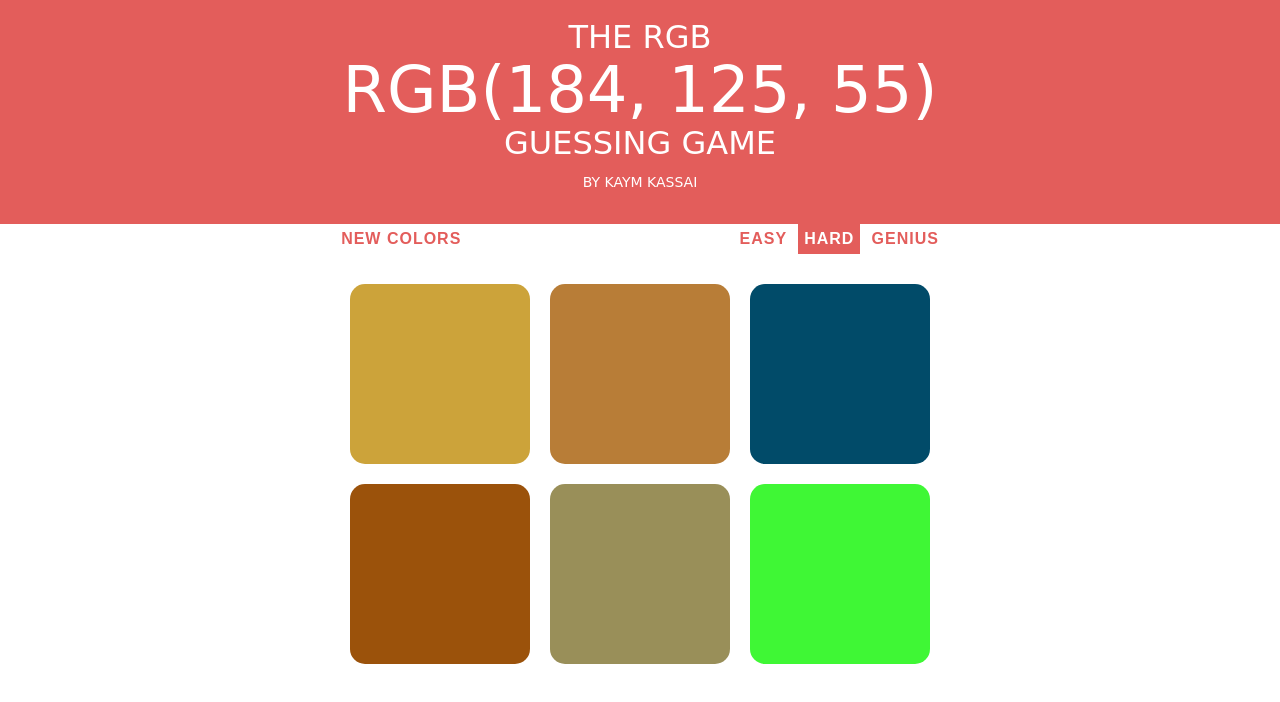
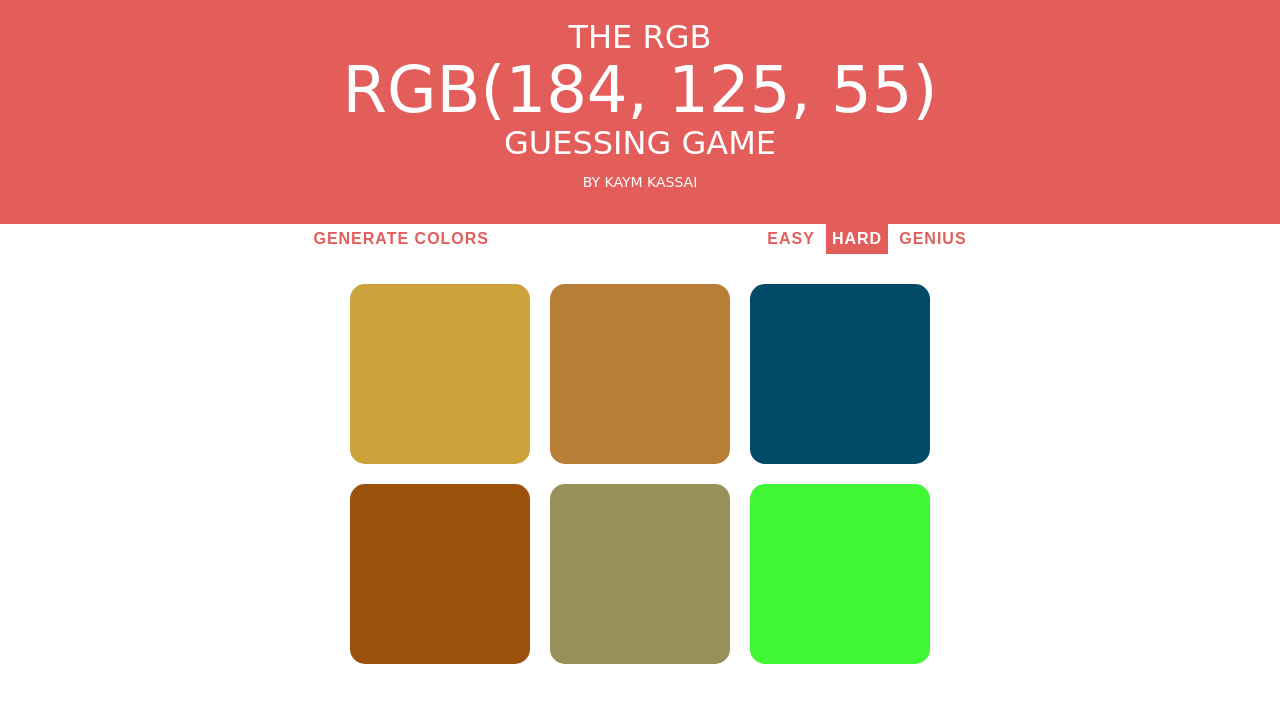
Before and after one commit to TheYMK/rgbgame, a plain HTML site: page index.html in a window 1280 px wide. Drawn offline with Linux system fonts and the light colour scheme; a web font is replaced by a local one.

Commit message:
third commit

```diff
--- a/index.html
+++ b/index.html
@@ -18,7 +18,7 @@
 
 
     <div id="menu">
-        <button id="reset">New Colors</button>
+        <button id="reset">Generate Colors</button>
         <span id="message"></span>
         <button class="mode">Easy</button>
         <button class="mode selected">Hard</button>
```
